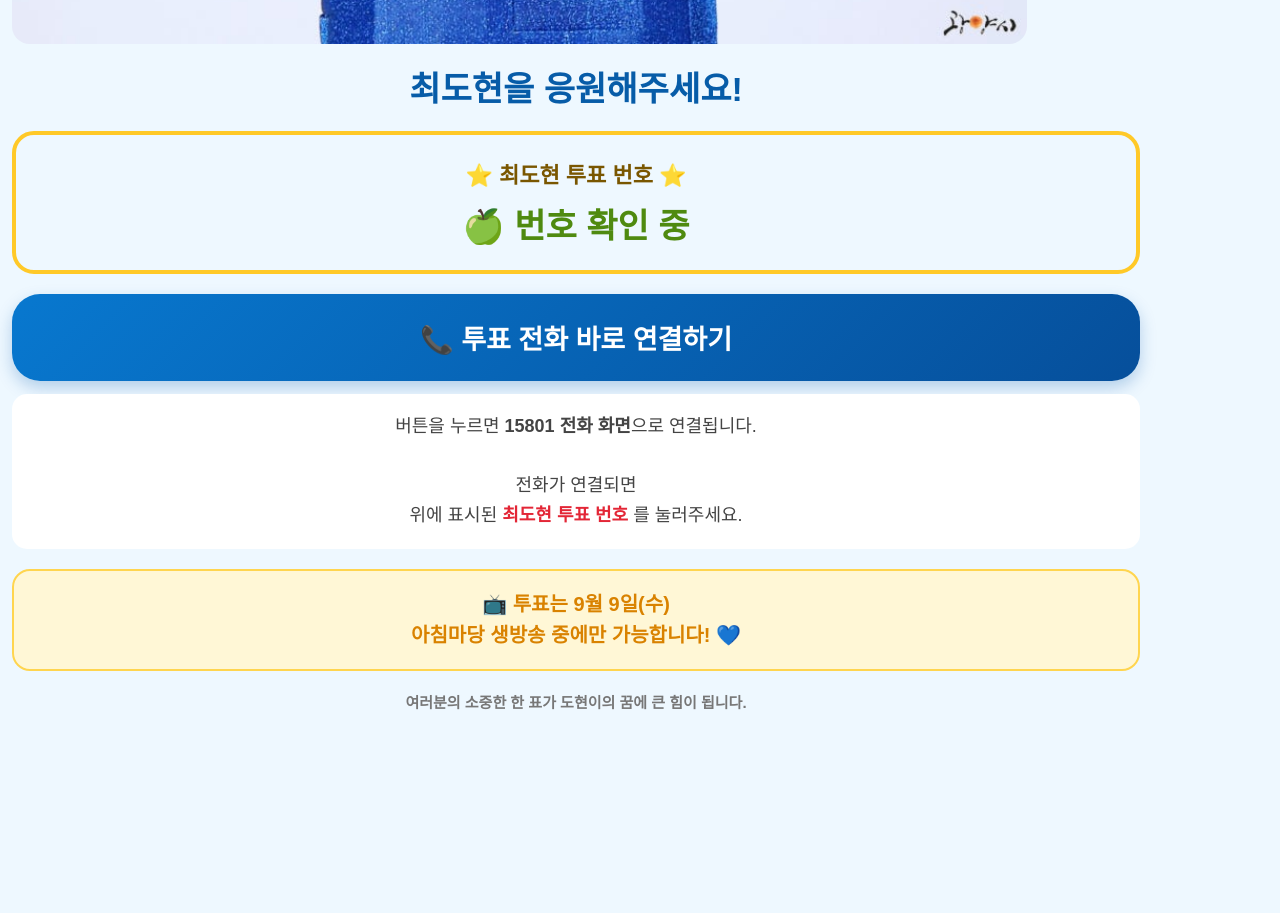
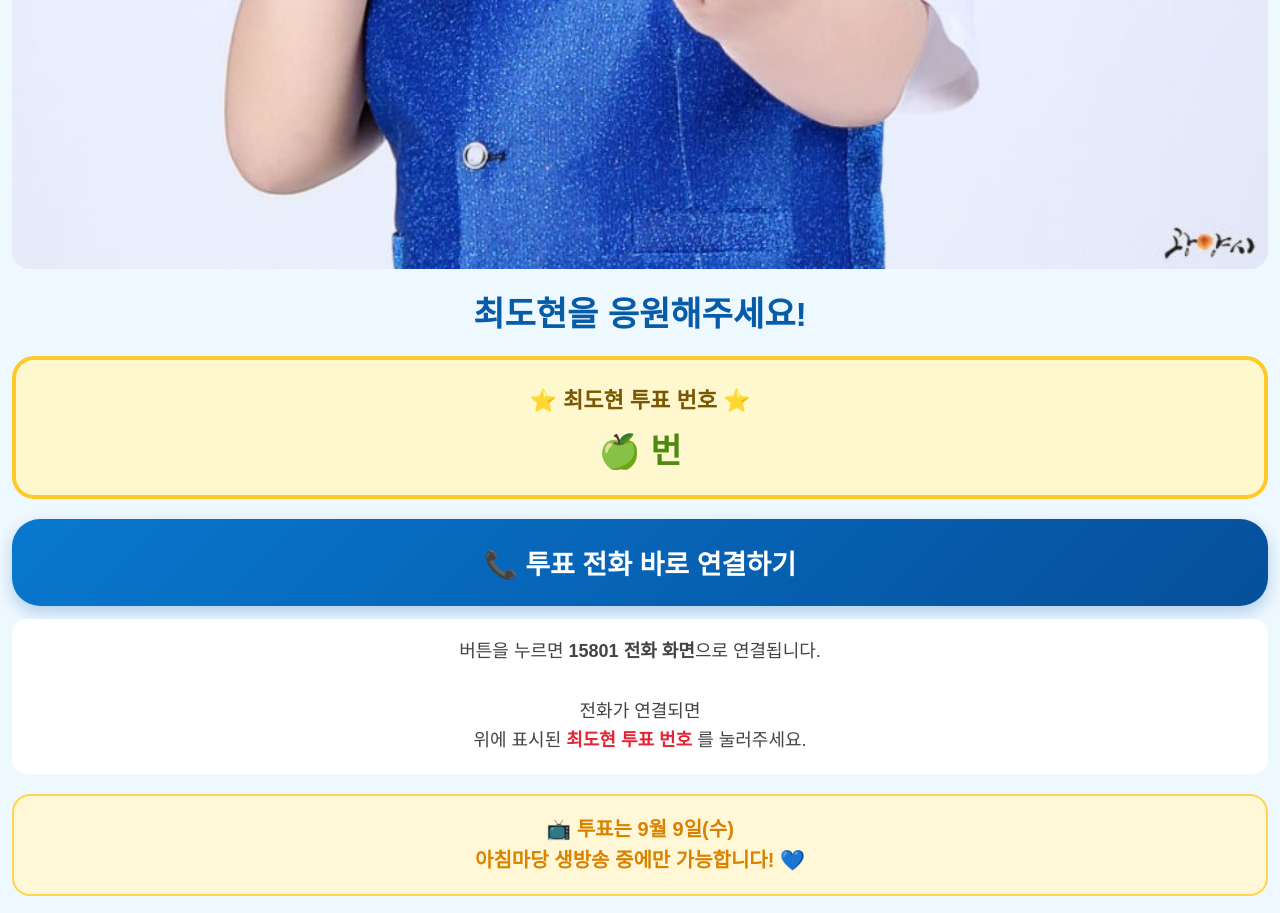
Before and after one commit to Bitna-Studio/dohyun-vote, a plain HTML site: page index.html in a window 1280 px wide. Shown: the part 980-1893 px from the top of the page. Before the commit the page ends 1714 px from the top, so only its background shows below. Drawn offline with Linux system fonts and the light colour scheme.

Commit message:
Update index.html

```diff
--- a/index.html
+++ b/index.html
@@ -37,7 +37,7 @@ body {
 
 /* 전체 화면 */
 .container {
-    width: 90%;
+    width: 100%;
     margin: 0;
     padding: 12px;
 }
@@ -54,7 +54,7 @@ body {
 
 /* 사진 */
 .photo {
-    width:90%;
+    width: 100%;
     height: auto;
     display: block;
     margin: 0;
@@ -73,7 +73,8 @@ body {
 
 /* 투표번호 박스 */
 .number-box {
-    width: 90% background: #fff8cf;
+    width: 100%;
+    background: #fff8cf;
     border: 4px solid #ffc928;
     border-radius: 22px;
     padding: 22px 12px;
@@ -250,7 +251,7 @@ body {
         </div>
 
         <div class="number">
-            🍏 번호 확인 중
+            🍏 번
         </div>
 
     </div>
```
